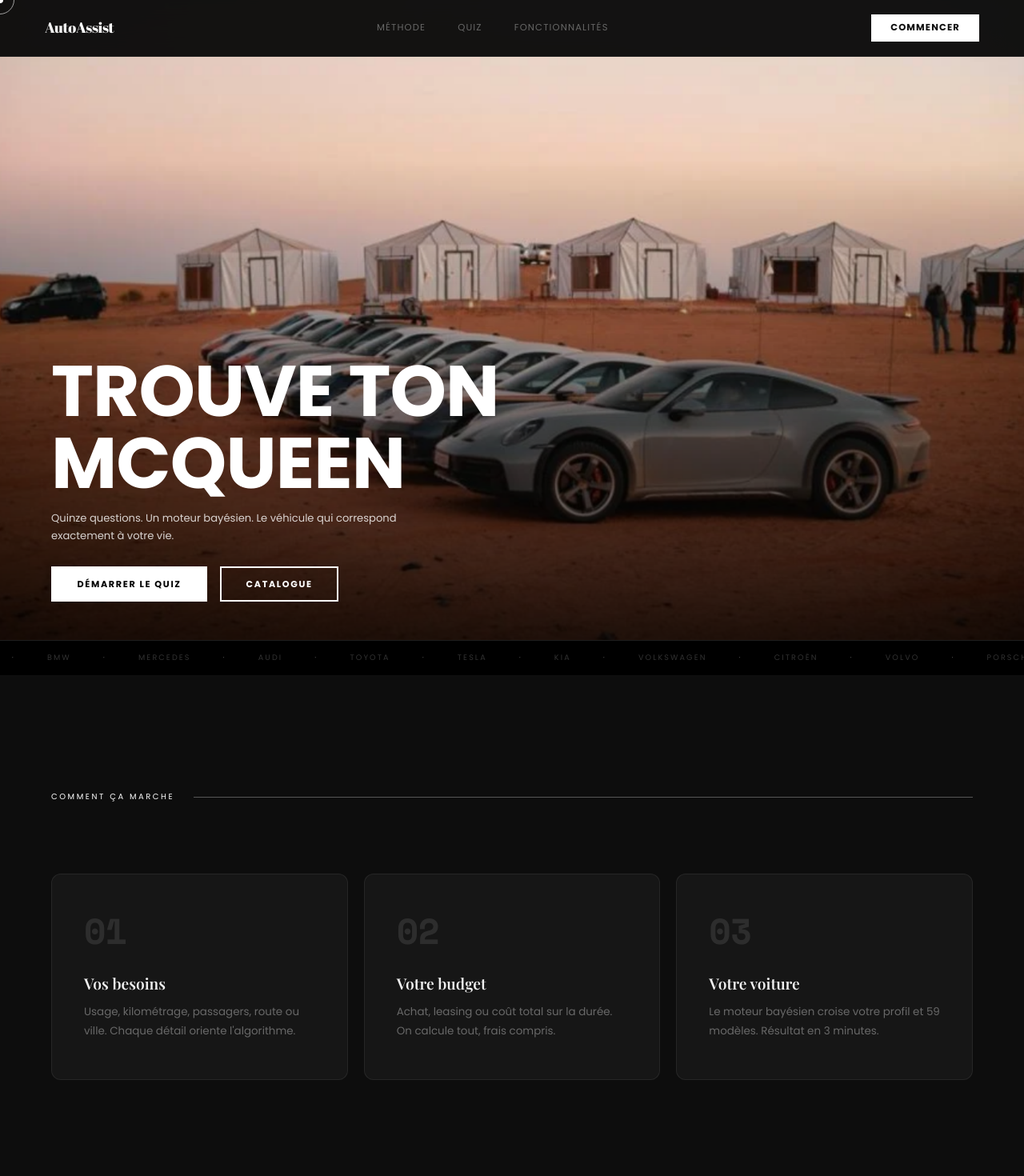
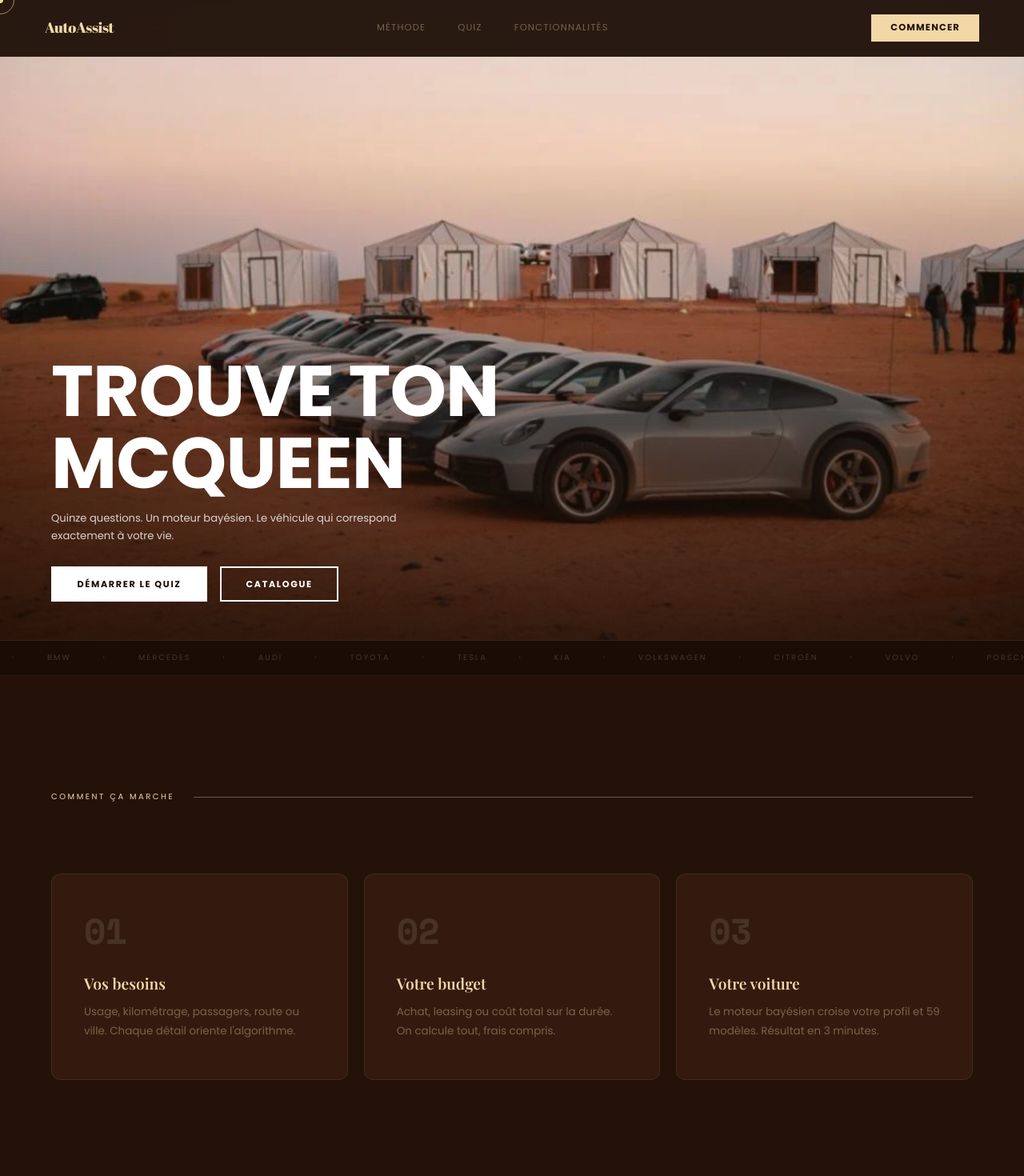
Before and after one commit to radiaboujdid11/Car-Advisor-, a React (Vite) app in the folder frontend/: page / in a window 1280 px wide. Shown: the top 1470 px of the page at 80% size. Built offline with nearby package versions, Linux system fonts and the light colour scheme.

Commit message:
Desert warm color palette replacing monochrome

```diff
--- a/frontend/src/components/Header.jsx
+++ b/frontend/src/components/Header.jsx
@@ -17,7 +17,7 @@ export default function Header({ compareCars = [] }) {
       display: 'flex', alignItems: 'center', justifyContent: 'space-between',
       padding: '0 4rem', height: '68px',
       borderBottom: '1px solid rgba(240,240,240,.1)',
-      background: 'rgba(13,13,13,.92)',
+      background: 'rgba(36,18,9,.92)',
       backdropFilter: 'blur(20px)',
     }}>
       <Link to="/" style={{ display: 'flex', alignItems: 'center', gap: '10px' }}>
--- a/frontend/src/index.css
+++ b/frontend/src/index.css
@@ -3,27 +3,27 @@
 @tailwind utilities;
 
 :root {
-  /* ── PALETTE — noir blanc gris ── */
-  --black:    #000000;
-  --gold:     #ffffff;   /* blanc — accent principal, CTA */
-  --ivory:    #f0f0f0;
+  /* ── PALETTE — désert chaud ── */
+  --black:    #1a0d06;
+  --gold:     #F2D8A7;   /* sable clair — accent principal, CTA */
+  --ivory:    #FFF5E6;
 
   /* ── Backgrounds ── */
-  --bg-dark: #000000;
-  --bg:     #0d0d0d;
-  --bg-2:   #161616;
-  --bg-3:   #222222;
+  --bg-dark: #1a0d06;
+  --bg:      #241209;
+  --bg-2:    #341A0E;
+  --bg-3:    #472516;
 
   /* ── Text ── */
-  --ink:      #f0f0f0;
-  --ink-soft: rgba(240,240,240,.65);
-  --ink-mute: rgba(240,240,240,.38);
+  --ink:      #F2D8A7;
+  --ink-soft: rgba(242,216,167,.65);
+  --ink-mute: rgba(242,216,167,.38);
 
-  /* ── Accents gris ── */
-  --gold-2:   #cccccc;   /* gris clair — hover */
-  --gold-deep:#888888;   /* gris moyen */
-  --terracotta: #555555; /* gris foncé */
-  --line:     rgba(255,255,255,.08); /* ligne subtile */
+  /* ── Accents terracotta ── */
+  --gold-2:    #D98859;   /* terracotta — hover */
+  --gold-deep: #A0622A;   /* brun ambré */
+  --terracotta: #674C1E;  /* brun moyen */
+  --line:      rgba(242,216,167,.08); /* ligne subtile */
 
   /* ── Typography ── */
   --serif-display: 'Abril Fatface', serif;          /* hero h1, big display — retro bold */
@@ -152,7 +152,7 @@ input, select, textarea { transition: border-color .25s ease, background .25s ea
     overflow: hidden;
     transition: transform .4s cubic-bezier(.4,0,.2,1), border-color .4s ease, box-shadow .4s ease, background .4s ease;
   }
-  .card:hover { transform: translateY(-6px); border-color: rgba(240,240,240,.35); box-shadow: 0 24px 64px rgba(0,0,0,.3); background: var(--bg-3); }
+  .card:hover { transform: translateY(-6px); border-color: rgba(240,240,240,.35); box-shadow: 0 24px 64px rgba(26,13,6,.3); background: var(--bg-3); }
 
   .badge {
     @apply inline-flex items-center gap-1 text-xs font-medium;
--- a/frontend/src/pages/CarDetail.jsx
+++ b/frontend/src/pages/CarDetail.jsx
@@ -57,9 +57,9 @@ export default function CarDetail({ addToCompare }) {
 
       {/* Car image hero */}
       {car.image && (
-        <div style={{ width: '100%', height: 'clamp(260px, 40vh, 480px)', position: 'relative', overflow: 'hidden', background: '#111' }}>
+        <div style={{ width: '100%', height: 'clamp(260px, 40vh, 480px)', position: 'relative', overflow: 'hidden', background: '#2d1509' }}>
           <img src={car.image} alt={`${car.make} ${car.model}`} style={{ width: '100%', height: '100%', objectFit: 'cover', objectPosition: 'center' }} />
-          <div style={{ position: 'absolute', inset: 0, background: 'linear-gradient(to top, #0d0d0d 0%, transparent 50%)' }} />
+          <div style={{ position: 'absolute', inset: 0, background: 'linear-gradient(to top, #241209 0%, transparent 50%)' }} />
         </div>
       )}
 
--- a/frontend/src/pages/Landing.jsx
+++ b/frontend/src/pages/Landing.jsx
@@ -81,7 +81,7 @@ export default function Landing() {
         display: 'flex', alignItems: 'center', justifyContent: 'space-between',
         padding: '1.1rem 3.5rem',
         borderBottom: `1px solid rgba(240,240,240,.07)`,
-        background: 'rgba(8,8,8,.95)',
+        background: 'rgba(30,15,8,.95)',
         backdropFilter: 'blur(24px)',
       }}>
         <div style={{ fontFamily: 'var(--serif-display)', fontSize: '1.15rem', letterSpacing: '-.02em', userSelect: 'none' }}>
@@ -99,7 +99,7 @@ export default function Landing() {
 
         <button
           onClick={() => navigate('/quiz')}
-          style={{ background: 'var(--gold)', color: '#0d0d0d', border: 'none', padding: '.55rem 1.5rem', fontFamily: 'var(--sans)', fontWeight: 700, fontSize: '.72rem', letterSpacing: '.1em', textTransform: 'uppercase', cursor: 'pointer' }}
+          style={{ background: 'var(--gold)', color: '#241209', border: 'none', padding: '.55rem 1.5rem', fontFamily: 'var(--sans)', fontWeight: 700, fontSize: '.72rem', letterSpacing: '.1em', textTransform: 'uppercase', cursor: 'pointer' }}
           onMouseEnter={e => e.currentTarget.style.background = '#f0f0f0'}
           onMouseLeave={e => e.currentTarget.style.background = 'var(--gold)'}
         >Commencer</button>
@@ -120,7 +120,7 @@ export default function Landing() {
         {/* Gradient at bottom so text is readable */}
         <div style={{
           position: 'absolute', inset: 0,
-          background: 'linear-gradient(to top, rgba(0,0,0,.8) 0%, rgba(0,0,0,.3) 45%, transparent 75%)',
+          background: 'linear-gradient(to top, rgba(26,13,6,.8) 0%, rgba(26,13,6,.3) 45%, transparent 75%)',
         }} />
 
         {/* Text overlay — bottom left */}
@@ -158,14 +158,14 @@ export default function Landing() {
           <div style={{ display: 'flex', gap: '1rem', flexWrap: 'wrap' }}>
             <button
               onClick={() => navigate('/quiz')}
-              style={{ background: '#ffffff', color: '#000000', border: '2px solid #ffffff', padding: '.72rem 1.9rem', fontFamily: 'var(--sans)', fontWeight: 700, fontSize: '.7rem', letterSpacing: '.15em', textTransform: 'uppercase', cursor: 'pointer', transition: 'background .2s, color .2s' }}
+              style={{ background: '#ffffff', color: '#1a0d06', border: '2px solid #ffffff', padding: '.72rem 1.9rem', fontFamily: 'var(--sans)', fontWeight: 700, fontSize: '.7rem', letterSpacing: '.15em', textTransform: 'uppercase', cursor: 'pointer', transition: 'background .2s, color .2s' }}
               onMouseEnter={e => { e.currentTarget.style.background = 'transparent'; e.currentTarget.style.color = '#ffffff'; }}
-              onMouseLeave={e => { e.currentTarget.style.background = '#ffffff'; e.currentTarget.style.color = '#000000'; }}
+              onMouseLeave={e => { e.currentTarget.style.background = '#ffffff'; e.currentTarget.style.color = '#1a0d06'; }}
             >DÉMARRER LE QUIZ</button>
             <button
               onClick={() => navigate('/cars')}
               style={{ background: 'transparent', color: '#ffffff', border: '2px solid #ffffff', padding: '.72rem 1.9rem', fontFamily: 'var(--sans)', fontWeight: 700, fontSize: '.7rem', letterSpacing: '.15em', textTransform: 'uppercase', cursor: 'pointer', transition: 'background .2s, color .2s' }}
-              onMouseEnter={e => { e.currentTarget.style.background = '#ffffff'; e.currentTarget.style.color = '#000000'; }}
+              onMouseEnter={e => { e.currentTarget.style.background = '#ffffff'; e.currentTarget.style.color = '#1a0d06'; }}
               onMouseLeave={e => { e.currentTarget.style.background = 'transparent'; e.currentTarget.style.color = '#ffffff'; }}
             >CATALOGUE</button>
           </div>
@@ -174,7 +174,7 @@ export default function Landing() {
 
       {/* ── BRAND MARQUEE ── */}
       <div style={{ ...rule, position: 'relative' }} />
-      <div style={{ background: '#000000', padding: '.9rem 0', overflow: 'hidden', borderBottom: '1px solid rgba(240,240,240,.06)' }}>
+      <div style={{ background: '#1a0d06', padding: '.9rem 0', overflow: 'hidden', borderBottom: '1px solid rgba(240,240,240,.06)' }}>
         <div className="marquee-track">
           {[...BRANDS, ...BRANDS].map((b, i) => (
             <span key={i} style={{ fontFamily: 'var(--sans)', fontSize: '.6rem', letterSpacing: '.22em', textTransform: 'uppercase', color: 'var(--ink-mute)', paddingRight: '2.5rem', opacity: .55 }}>
@@ -195,9 +195,9 @@ export default function Landing() {
 
           <div style={{ display: 'grid', gridTemplateColumns: 'repeat(3,1fr)', gap: '1.25rem' }}>
             {STEPS.map((s, i) => (
-              <div key={i} className="reveal" style={{ background: '#161616', border: '1px solid rgba(255,255,255,.07)', borderRadius: '12px', padding: '3rem 2.5rem', transition: 'border-color .25s, background .25s' }}
-                onMouseEnter={e => { e.currentTarget.style.background = '#1e1e1e'; e.currentTarget.style.borderColor = 'rgba(255,255,255,.16)'; }}
-                onMouseLeave={e => { e.currentTarget.style.background = '#161616'; e.currentTarget.style.borderColor = 'rgba(255,255,255,.07)'; }}
+              <div key={i} className="reveal" style={{ background: '#341A0E', border: '1px solid rgba(255,255,255,.07)', borderRadius: '12px', padding: '3rem 2.5rem', transition: 'border-color .25s, background .25s' }}
+                onMouseEnter={e => { e.currentTarget.style.background = '#3d2010'; e.currentTarget.style.borderColor = 'rgba(255,255,255,.16)'; }}
+                onMouseLeave={e => { e.currentTarget.style.background = '#341A0E'; e.currentTarget.style.borderColor = 'rgba(255,255,255,.07)'; }}
               >
                 <div style={{ fontFamily: 'var(--mono)', fontSize: '2.8rem', fontWeight: 700, color: 'rgba(255,255,255,.1)', lineHeight: 1, marginBottom: '2rem', letterSpacing: '-.02em' }}>{s.n}</div>
                 <h3 style={{ fontFamily: 'var(--serif-body)', fontSize: '1.2rem', fontWeight: 600, color: 'var(--ink)', marginBottom: '.75rem', lineHeight: 1.2 }}>{s.title}</h3>
@@ -209,7 +209,7 @@ export default function Landing() {
       </section>
 
       {/* ── QUIZ PREVIEW ── */}
-      <section id="quiz" style={{ padding: '9rem 5vw', borderBottom: '1px solid rgba(240,240,240,.07)', background: '#000000' }}>
+      <section id="quiz" style={{ padding: '9rem 5vw', borderBottom: '1px solid rgba(240,240,240,.07)', background: '#1a0d06' }}>
         <div style={{ maxWidth: '1160px', margin: '0 auto' }}>
 
           <div style={{ display: 'grid', gridTemplateColumns: '1fr 1fr', gap: '6rem', alignItems: 'center' }}>
@@ -230,7 +230,7 @@ export default function Landing() {
               <button
                 onClick={() => navigate('/quiz')}
                 style={{ background: 'transparent', color: 'var(--gold)', border: '1px solid rgba(255,255,255,.45)', padding: '.9rem 2rem', fontFamily: 'var(--sans)', fontWeight: 600, fontSize: '.75rem', letterSpacing: '.12em', textTransform: 'uppercase', cursor: 'pointer', display: 'inline-flex', alignItems: 'center', gap: '.7rem' }}
-                onMouseEnter={e => { e.currentTarget.style.background = 'var(--gold)'; e.currentTarget.style.color = '#0d0d0d'; }}
+                onMouseEnter={e => { e.currentTarget.style.background = 'var(--gold)'; e.currentTarget.style.color = '#241209'; }}
                 onMouseLeave={e => { e.currentTarget.style.background = 'transparent'; e.currentTarget.style.color = 'var(--gold)'; }}
               >
                 Commencer <span>→</span>
@@ -238,8 +238,8 @@ export default function Landing() {
             </div>
 
             {/* Preview card */}
-            <div ref={previewRef} className="reveal" style={{ background: '#0d0d0d', border: '1px solid rgba(240,240,240,.09)', overflow: 'hidden' }}>
-              <div style={{ padding: '1.1rem 1.4rem', borderBottom: '1px solid rgba(240,240,240,.07)', display: 'flex', justifyContent: 'space-between', alignItems: 'center', background: 'rgba(0,0,0,.15)' }}>
+            <div ref={previewRef} className="reveal" style={{ background: '#241209', border: '1px solid rgba(240,240,240,.09)', overflow: 'hidden' }}>
+              <div style={{ padding: '1.1rem 1.4rem', borderBottom: '1px solid rgba(240,240,240,.07)', display: 'flex', justifyContent: 'space-between', alignItems: 'center', background: 'rgba(26,13,6,.15)' }}>
                 <span style={{ fontFamily: 'var(--sans)', fontSize: '.6rem', letterSpacing: '.18em', textTransform: 'uppercase', color: 'var(--gold)', opacity: .7 }}>Aperçu du quiz</span>
                 <span id="pq-step" style={{ fontFamily: 'var(--mono)', fontSize: '.7rem', color: 'var(--ink-mute)' }}>1 / 3</span>
               </div>
@@ -269,9 +269,9 @@ export default function Landing() {
 
           <div style={{ display: 'grid', gridTemplateColumns: 'repeat(3,1fr)', gap: '1.25rem' }}>
             {FEATURES.map((f, i) => (
-              <div key={i} className="reveal" style={{ background: '#161616', border: '1px solid rgba(255,255,255,.07)', borderRadius: '12px', padding: '2.5rem', transition: 'border-color .25s, background .25s' }}
-                onMouseEnter={e => { e.currentTarget.style.background = '#1e1e1e'; e.currentTarget.style.borderColor = 'rgba(255,255,255,.16)'; }}
-                onMouseLeave={e => { e.currentTarget.style.background = '#161616'; e.currentTarget.style.borderColor = 'rgba(255,255,255,.07)'; }}
+              <div key={i} className="reveal" style={{ background: '#341A0E', border: '1px solid rgba(255,255,255,.07)', borderRadius: '12px', padding: '2.5rem', transition: 'border-color .25s, background .25s' }}
+                onMouseEnter={e => { e.currentTarget.style.background = '#3d2010'; e.currentTarget.style.borderColor = 'rgba(255,255,255,.16)'; }}
+                onMouseLeave={e => { e.currentTarget.style.background = '#341A0E'; e.currentTarget.style.borderColor = 'rgba(255,255,255,.07)'; }}
               >
                 <span style={{ display: 'inline-block', fontFamily: 'var(--mono)', fontSize: '.62rem', letterSpacing: '.1em', color: 'var(--gold)', border: '1px solid rgba(255,255,255,.2)', borderRadius: '4px', padding: '.2rem .55rem', marginBottom: '1.25rem' }}>{f.label}</span>
                 <h3 style={{ fontFamily: 'var(--serif-body)', fontSize: '1.05rem', fontWeight: 600, color: 'var(--ink)', marginBottom: '.55rem', lineHeight: 1.3 }}>{f.title}</h3>
@@ -283,7 +283,7 @@ export default function Landing() {
       </section>
 
       {/* ── CAR SHOWCASE ── */}
-      <section style={{ padding: '9rem 5vw', borderBottom: '1px solid rgba(240,240,240,.07)', background: '#000000' }}>
+      <section style={{ padding: '9rem 5vw', borderBottom: '1px solid rgba(240,240,240,.07)', background: '#1a0d06' }}>
         <div style={{ maxWidth: '1160px', margin: '0 auto' }}>
 
           <div className="reveal" style={{ display: 'flex', alignItems: 'center', justifyContent: 'space-between', gap: '2rem', marginBottom: '3.5rem', flexWrap: 'wrap' }}>
@@ -299,11 +299,11 @@ export default function Landing() {
 
           <div style={{ display: 'grid', gridTemplateColumns: 'repeat(3,1fr)', gap: '1.25rem' }}>
             {CARS.filter(c => c.image).slice(0, 6).map(car => (
-              <Link key={car.id} to={`/cars/${car.id}`} style={{ display: 'block', background: '#161616', border: '1px solid rgba(255,255,255,.07)', borderRadius: '12px', overflow: 'hidden', transition: 'border-color .25s, transform .25s' }}
+              <Link key={car.id} to={`/cars/${car.id}`} style={{ display: 'block', background: '#341A0E', border: '1px solid rgba(255,255,255,.07)', borderRadius: '12px', overflow: 'hidden', transition: 'border-color .25s, transform .25s' }}
                 onMouseEnter={e => { e.currentTarget.style.borderColor = 'rgba(255,255,255,.2)'; e.currentTarget.style.transform = 'translateY(-4px)'; }}
                 onMouseLeave={e => { e.currentTarget.style.borderColor = 'rgba(255,255,255,.07)'; e.currentTarget.style.transform = 'translateY(0)'; }}
               >
-                <div style={{ height: '170px', overflow: 'hidden', background: '#111' }}>
+                <div style={{ height: '170px', overflow: 'hidden', background: '#2d1509' }}>
                   <img src={car.image} alt={`${car.make} ${car.model}`}
                     style={{ width: '100%', height: '100%', objectFit: 'cover', objectPosition: 'center', transition: 'transform .5s ease' }}
                     onMouseEnter={e => e.currentTarget.style.transform = 'scale(1.07)'}
@@ -327,16 +327,16 @@ export default function Landing() {
       <section style={{ background: 'var(--gold)', padding: '7rem 5vw' }}>
         <div style={{ maxWidth: '1160px', margin: '0 auto', display: 'flex', justifyContent: 'space-between', alignItems: 'center', gap: '3rem', flexWrap: 'wrap' }}>
           <div>
-            <p style={{ fontFamily: 'var(--sans)', fontSize: '.62rem', letterSpacing: '.26em', textTransform: 'uppercase', color: 'rgba(13,13,13,.55)', marginBottom: '1rem' }}>Prêt ?</p>
-            <h2 style={{ fontFamily: 'var(--serif-display)', fontSize: 'clamp(2.8rem,5vw,5rem)', lineHeight: .88, letterSpacing: '-.04em', color: '#0d0d0d' }}>
+            <p style={{ fontFamily: 'var(--sans)', fontSize: '.62rem', letterSpacing: '.26em', textTransform: 'uppercase', color: 'rgba(36,18,9,.55)', marginBottom: '1rem' }}>Prêt ?</p>
+            <h2 style={{ fontFamily: 'var(--serif-display)', fontSize: 'clamp(2.8rem,5vw,5rem)', lineHeight: .88, letterSpacing: '-.04em', color: '#241209' }}>
               Votre McQueen<br />vous attend.
             </h2>
           </div>
           <button
             onClick={() => navigate('/quiz')}
-            style={{ background: '#0d0d0d', color: 'var(--gold)', border: 'none', padding: '1.2rem 3.2rem', fontFamily: 'var(--sans)', fontWeight: 700, fontSize: '.78rem', letterSpacing: '.12em', textTransform: 'uppercase', cursor: 'pointer', display: 'flex', alignItems: 'center', gap: '.75rem', flexShrink: 0, whiteSpace: 'nowrap' }}
-            onMouseEnter={e => e.currentTarget.style.background = '#000000'}
-            onMouseLeave={e => e.currentTarget.style.background = '#0d0d0d'}
+            style={{ background: '#241209', color: 'var(--gold)', border: 'none', padding: '1.2rem 3.2rem', fontFamily: 'var(--sans)', fontWeight: 700, fontSize: '.78rem', letterSpacing: '.12em', textTransform: 'uppercase', cursor: 'pointer', display: 'flex', alignItems: 'center', gap: '.75rem', flexShrink: 0, whiteSpace: 'nowrap' }}
+            onMouseEnter={e => e.currentTarget.style.background = '#1a0d06'}
+            onMouseLeave={e => e.currentTarget.style.background = '#241209'}
           >
             Démarrer le quiz <span style={{ fontSize: '1rem' }}>→</span>
           </button>
--- a/frontend/src/pages/Quiz.jsx
+++ b/frontend/src/pages/Quiz.jsx
@@ -230,11 +230,11 @@ function QuestionCard({ question, confidence, leadingCar, selected, visible, onA
   if (!question) return null;
 
   return (
-    <div style={{ minHeight: '100vh', background: '#161616', display: 'flex', flexDirection: 'column', position: 'relative' }}>
+    <div style={{ minHeight: '100vh', background: '#341A0E', display: 'flex', flexDirection: 'column', position: 'relative' }}>
       <div style={{ position: 'fixed', top: 0, left: '50%', transform: 'translateX(-50%)', width: '800px', height: '500px', background: 'radial-gradient(ellipse at center top, rgba(240,240,240,.08) 0%, transparent 65%)', pointerEvents: 'none' }} />
 
       {/* Top bar */}
-      <div style={{ position: 'sticky', top: 0, zIndex: 10, borderBottom: '1px solid rgba(240,240,240,.15)', background: 'rgba(13,13,13,.95)', backdropFilter: 'blur(16px)', padding: '.875rem 1.5rem' }}>
+      <div style={{ position: 'sticky', top: 0, zIndex: 10, borderBottom: '1px solid rgba(240,240,240,.15)', background: 'rgba(36,18,9,.95)', backdropFilter: 'blur(16px)', padding: '.875rem 1.5rem' }}>
         <div style={{ maxWidth: '640px', margin: '0 auto' }}>
           <div style={{ display: 'flex', justifyContent: 'space-between', alignItems: 'center', marginBottom: '10px' }}>
             <span style={{ fontSize: '.72rem', letterSpacing: '.22em', textTransform: 'uppercase', color: 'rgba(240,240,240,.55)' }}>
--- a/frontend/src/pages/Results.jsx
+++ b/frontend/src/pages/Results.jsx
@@ -49,7 +49,7 @@ function ResultCard({ car, rank, isFirst, onDetail, onCompare }) {
 
   return (
     <div
-      style={{ background: hovered ? 'var(--bg-3)' : 'var(--bg-2)', padding: '2.5rem', borderRadius: '16px', border: isFirst ? '1px solid rgba(13,13,13,.4)' : '1px solid rgba(240,240,240,.14)', position: 'relative', overflow: 'hidden', cursor: 'pointer', transition: 'background .2s, border-color .2s, transform .2s', transform: hovered ? 'translateY(-4px)' : 'none' }}
+      style={{ background: hovered ? 'var(--bg-3)' : 'var(--bg-2)', padding: '2.5rem', borderRadius: '16px', border: isFirst ? '1px solid rgba(36,18,9,.4)' : '1px solid rgba(240,240,240,.14)', position: 'relative', overflow: 'hidden', cursor: 'pointer', transition: 'background .2s, border-color .2s, transform .2s', transform: hovered ? 'translateY(-4px)' : 'none' }}
       onMouseEnter={() => setHovered(true)}
       onMouseLeave={() => setHovered(false)}
       onClick={onDetail}
```
Also changed, not shown: frontend/src/pages/Catalog.jsx (+4 -4 lines).
